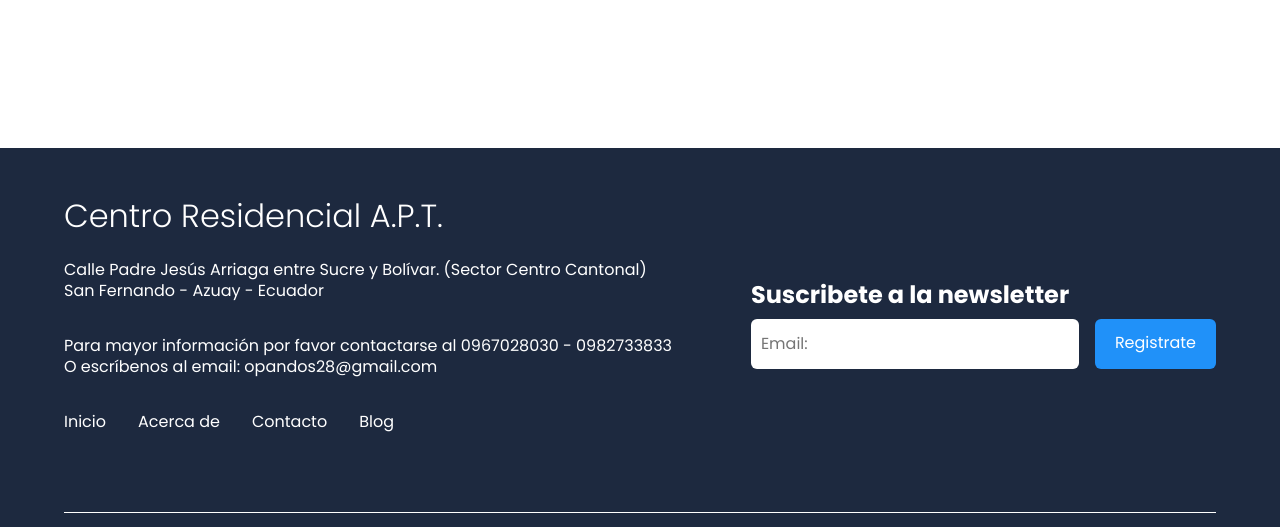
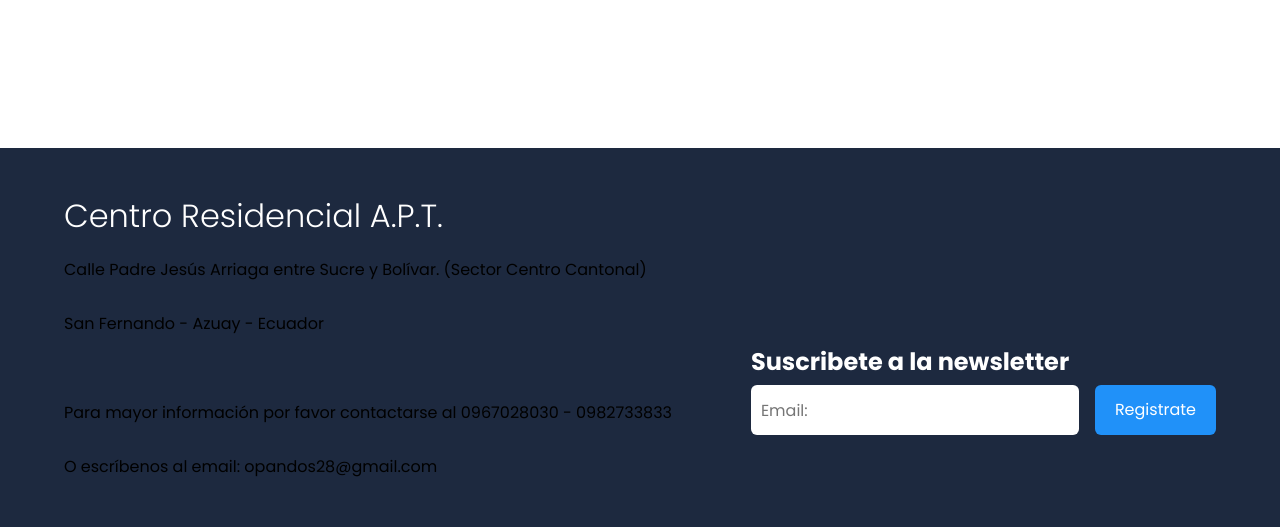
Before and after one commit to macccue/apt-web, a plain HTML site: page index.html in a window 1280 px wide. Shown: the part 4773-5300 px from the top of the page. Drawn offline with Linux system fonts and the light colour scheme.

Commit message:
Cambio a la clase hero__paragraph en los parrafos del footer

```diff
--- a/index.html
+++ b/index.html
@@ -316,12 +316,12 @@
         <section class="footer__container container">
             <nav class="nav nav--footer">
                 <h2 class="footer__title">Centro Residencial A.P.T.</h2>
-                <p class="knowledge__texts">Calle Padre Jesús Arriaga entre Sucre y Bolívar.
+                <p class="hero__paragraph">Calle Padre Jesús Arriaga entre Sucre y Bolívar.
                     (Sector Centro Cantonal)</p>
-                <p class="knowledge__texts">San Fernando - Azuay - Ecuador </p>
+                <p class="hero__paragraph">San Fernando - Azuay - Ecuador </p>
                 <br>
-                <p class="knowledge__texts">Para mayor información por favor contactarse al 0967028030 - 0982733833 </p>
-                <p class="knowledge__texts">O escríbenos al email: opandos28@gmail.com  </p>
+                <p class="hero__paragraph">Para mayor información por favor contactarse al 0967028030 - 0982733833 </p>
+                <p class="hero__paragraph">O escríbenos al email: opandos28@gmail.com  </p>
 <br>
                 <ul class="nav__link nav__link--footer">
                     <li class="nav__items">
```
